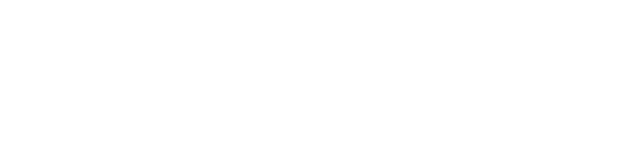
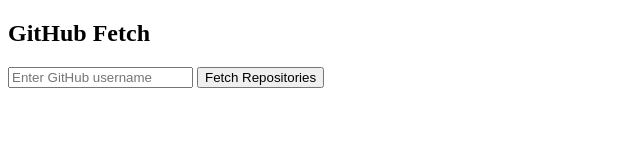
Before and after one commit to Pakinwtl/Project, a plain HTML site: page Beginner/github-fetch/index.html in a window 1280 px wide. Shown: the whole page, without its empty margins (0-640 px from the left). Drawn offline with Linux system fonts and the light colour scheme.

Commit message:
finish HTML and JS (CSS left)
-be able to fetch Github API to get
 -> name, image, follower, link, and more

```diff
--- a/Beginner/github-fetch/index.html
+++ b/Beginner/github-fetch/index.html
@@ -7,5 +7,16 @@
     <script src="script.js" defer></script>
     <title>git-hub-fetch</title>
   </head>
-  <body></body>
+  <body>
+    <section class="container">
+      <h2>GitHub Fetch</h2>
+      <form>
+        <input type="text" id="username" placeholder="Enter GitHub username" />
+        <button id="search-button" type="button" onclick="fetchGithubprofile()">
+          Fetch Repositories
+        </button>
+        <div id="profile"></div>
+      </form>
+    </section>
+  </body>
 </html>
--- a/Beginner/github-fetch/script.js
+++ b/Beginner/github-fetch/script.js
@@ -0,0 +1,30 @@
+async function fetchGithubprofile() {
+  const username = document.getElementById("username").value.trim();
+  const profileDiv = document.getElementById("profile");
+
+  console.log(username);
+
+  if (username === "") {
+    alert("Please enter a GitHub username.");
+    return;
+  }
+
+  try {
+    const response = await fetch(`https://api.github.com/users/${username}`);
+    if (!response.ok) {
+      throw new Error("User not found");
+    }
+    console.log(response);
+    const data = await response.json();
+    profileDiv.innerHTML = `
+            <img src="${data.avatar_url}" alt="${data.name}">
+            <h2>${data.name}</h2>
+            <p>${data.bio || "No bio available"}</p>
+            <p>Followers: ${data.followers}</p>
+            <a href="${data.html_url}" target="_blank">View Profile</a>
+            `;
+  } catch (error) {
+    profileDiv.innerHTML = `<p>${error.message}</p>`;
+    return;
+  }
+}
```
